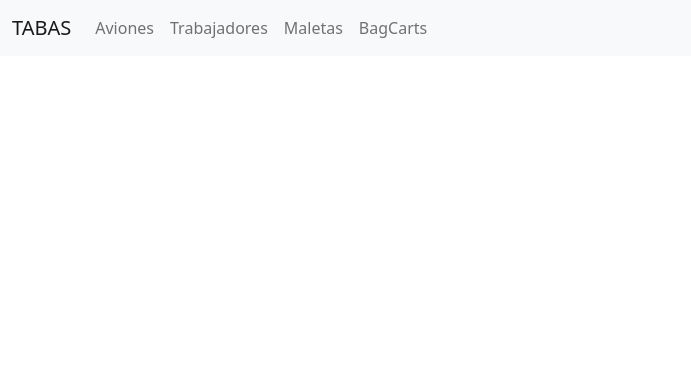
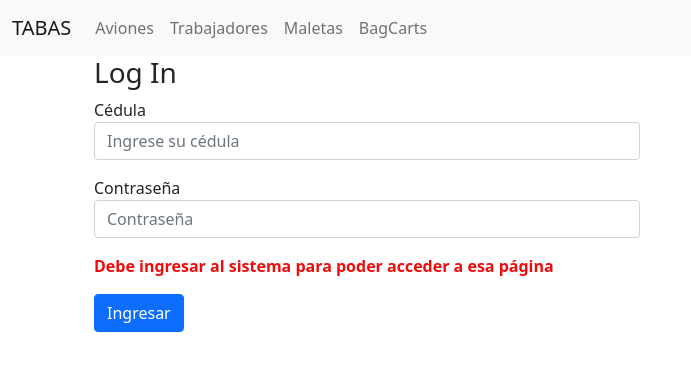
Before and after one commit to itcr3442/CE3101-Tabas, an Angular app in the folder web/: page /login/redirect in a window 1280 px wide. Before the commit this address led to /. Shown: the top 370 px of the page, without its empty margins (0-691 px from the left). Built offline with nearby package versions, Linux system fonts and the light colour scheme.

Commit message:
Login components detect if it was rerouted bu auth guard and displays a message

```diff
--- a/web/src/app/app-routing.module.ts
+++ b/web/src/app/app-routing.module.ts
@@ -9,6 +9,7 @@ import { AuthGuard } from './guards/auth.guard';
 
 const routes: Routes = [
   { path: '', component: LoginComponent },
+  { path: 'login/redirect', component: LoginComponent },
   { path: 'planes_list', component: PlanesListComponent, canActivate: [AuthGuard] },
   { path: 'workers_list', component: WorkersListComponent },
   { path: 'bagcarts_list', component: BagcartsListComponent },
--- a/web/src/app/components/login/login.component.ts
+++ b/web/src/app/components/login/login.component.ts
@@ -28,6 +28,9 @@ export class LoginComponent implements OnInit {
 
   ngOnInit(): void {
     this.logged = this.authService.isLoggedIn()
+    if (this.router.url === "/login/redirect") {
+      this.message = "Debe ingresar al sistema para poder acceder a esa página"
+    }
   }
 
   get id() {
--- a/web/src/app/guards/auth.guard.ts
+++ b/web/src/app/guards/auth.guard.ts
@@ -12,7 +12,7 @@ export class AuthGuard implements CanActivate {
       return true
     }
     // navigate to login page as user is not authenticated
-    this.router.navigate(['/']);
+    this.router.navigate(['/login/redirect']);
     return false;
   }
 
```
